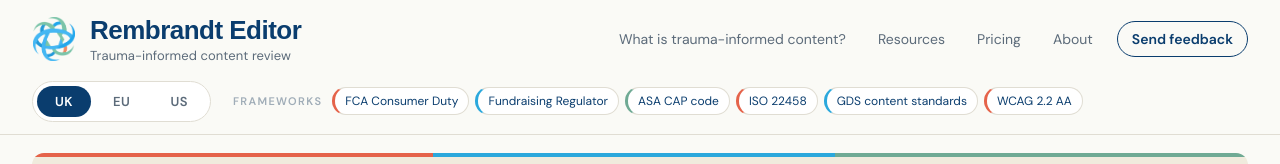
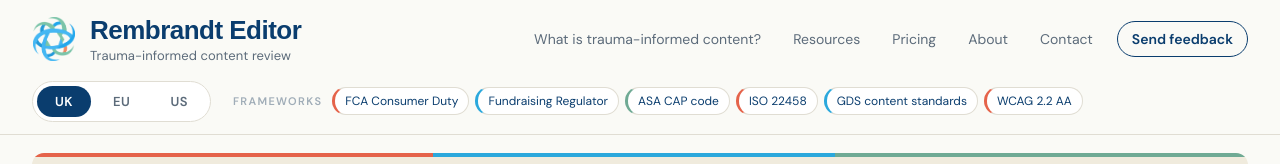
Before and after one commit to adrievdluijt/ttic-rembrandt, a React (Vite) app: page / in a window 1280 px wide. Shown: the top 164 px of the page. Built offline with nearby package versions, Linux system fonts and the light colour scheme; a web font is replaced by a local one.

Commit message:
Update App.jsx

```diff
--- a/src/App.jsx
+++ b/src/App.jsx
@@ -82,6 +82,7 @@
   { label: 'Resources',                         href: `${SITE}/resources/` },
     { label: 'Pricing',                         href: `${SITE}/rembrandt-editor-plus/` },
   { label: 'About',                             href: `${SITE}/about-us/` },
+    { label: 'Contact',                             href: `${SITE}/contact-us/` },
 ];
 
 const EXAMPLE = `Dear Occupier,
```
